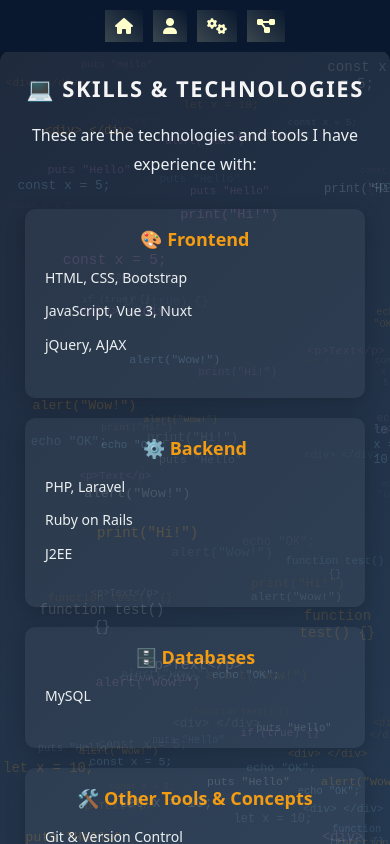
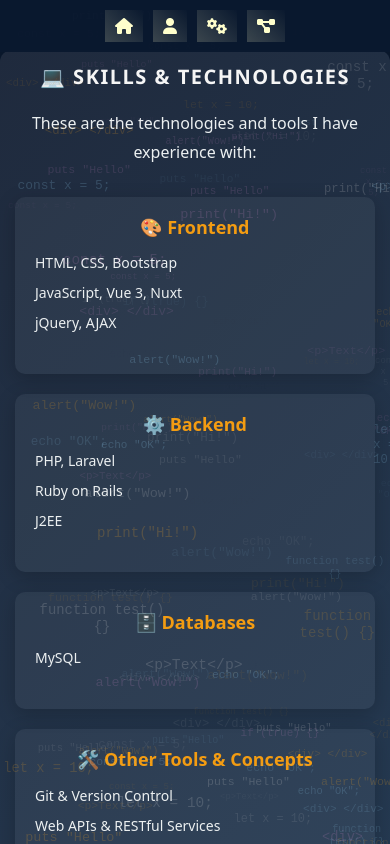
Before and after one commit to ye-min-aung/portfolio_nway, a Vue app: page /skills in a window 390 px wide. Built offline with nearby package versions, Linux system fonts and the light colour scheme.

Commit message:
fix design

```diff
--- a/src/pages/About.vue
+++ b/src/pages/About.vue
@@ -92,6 +92,7 @@
 @media (max-width: 768px) {
   .container {
     padding: 25px;
+    margin:10px;
   }
 
   .intro {
--- a/src/pages/Projects.vue
+++ b/src/pages/Projects.vue
@@ -84,7 +84,7 @@
   max-width: 1100px;
   margin-left: auto;
   margin-right: auto;
-  overflow: hidden;
+  overflow: scroll;
 }
 
 .content {
--- a/src/pages/Skills.vue
+++ b/src/pages/Skills.vue
@@ -138,11 +138,12 @@
 
 @media (max-width: 768px) {
   .container {
-    padding: 25px;
+    padding: 15px;
+    margin-bottom:30px;
   }
 
   .intro {
-    font-size: 22px;
+    font-size: 20px;
   }
 
   .letter {
@@ -155,6 +156,7 @@
 
   ul li {
     font-size: 14px;
+    line-height: 20px;
   }
 }
 </style>
--- a/src/pages/index.vue
+++ b/src/pages/index.vue
@@ -12,7 +12,7 @@
           applications, I enjoy learning new technologies and improving my
           skills.
         </p>
-        <Button :label="'Let’s Curious About Nway'" />
+        <Button :label="'Let’s Curious About Nway'" @click="navigateToAbout" />
       </div>
 
       <div class="vector-image">
@@ -28,6 +28,10 @@
 
 <script setup>
 import Button from "../components/button.vue";
+import { useRouter } from "vue-router";
+
+const router = useRouter();
+const navigateToAbout = () => router.push("/about");
 </script>
 
 <style scoped>
```
